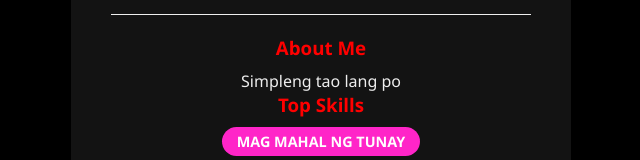
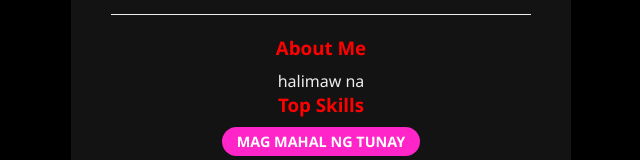
Before and after one commit to frseferrersjc-glitch/frankbootcamp23, a plain HTML site: page index.html in a window 1280 px wide. Shown: the part 385-545 px from the top of the page, without its empty margins (319-959 px from the left). Drawn offline with Linux system fonts and the light colour scheme.

Commit message:
BAGO ABOUT ME

```diff
--- a/index.html
+++ b/index.html
@@ -21,7 +21,7 @@
 
         <section class="content">
             <h3>About Me</h3>
-            <p>Simpleng tao lang po</p>
+            <p>halimaw na</p>
         </section>
 
         <section class="content">
```
